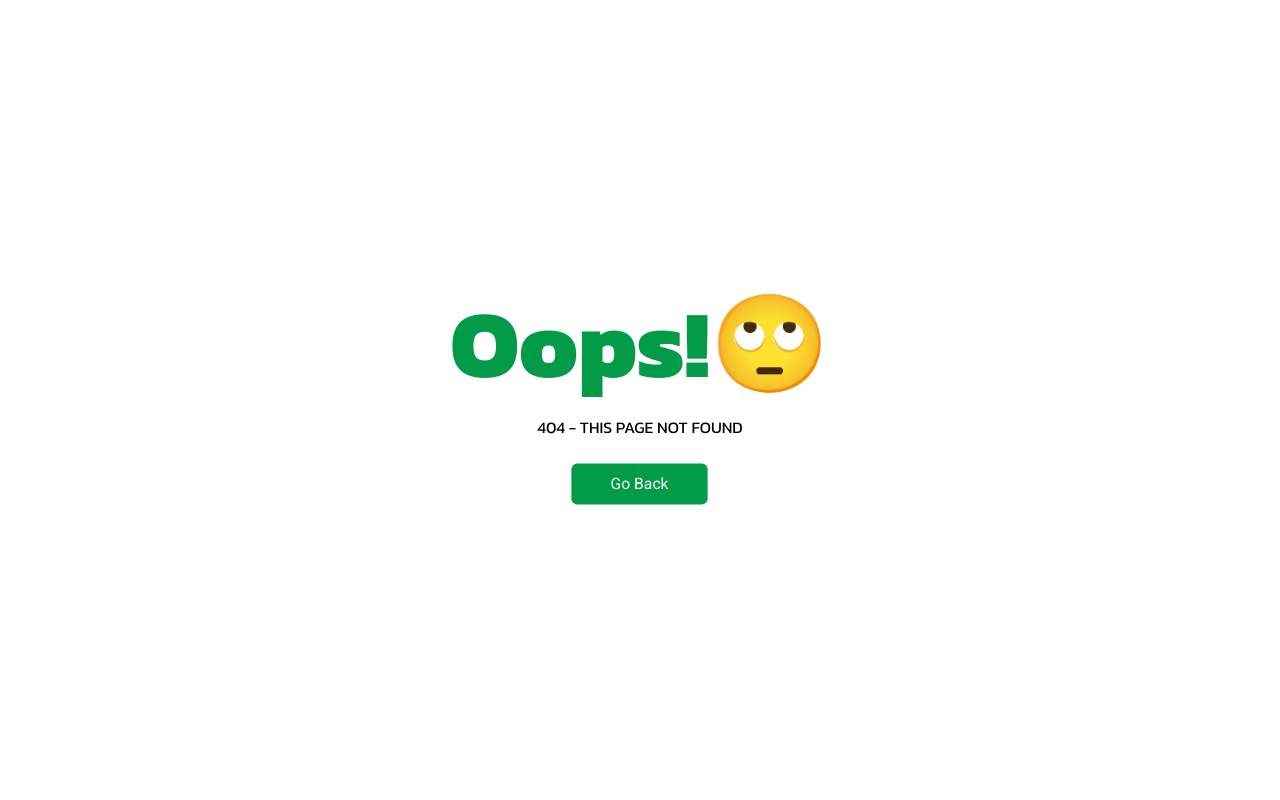
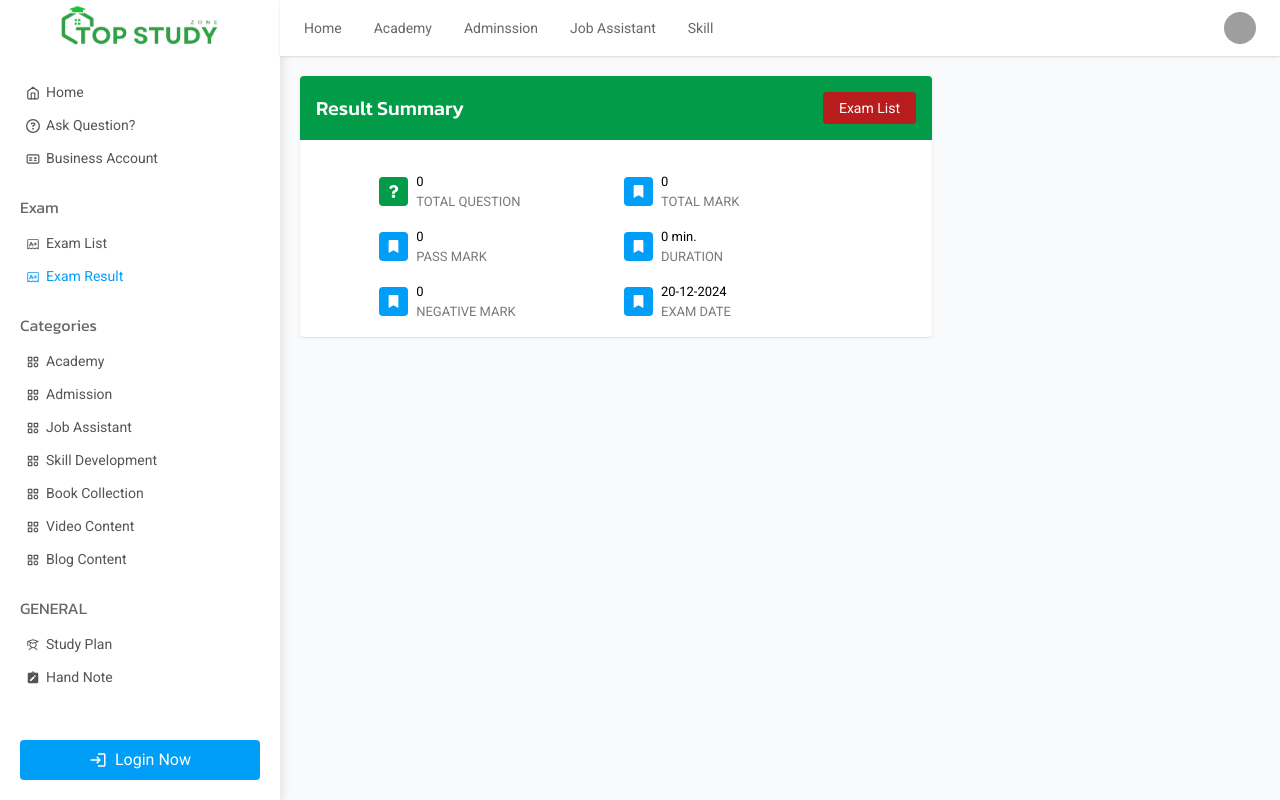
Before and after one commit to nuaimhasan/topstudyzone-frontend, a React (Vite) app: page /exam/exam-result in a window 1280 px wide. Before the commit this address had no page. Built offline with nearby package versions, Linux system fonts and the light colour scheme; grey boxes are pictures that could not be loaded.

Commit message:
exam result page add

```diff
--- a/src/Components/UserLayoutComponents/UserLayoutSidebar/UserSidebarLists.jsx
+++ b/src/Components/UserLayoutComponents/UserLayoutSidebar/UserSidebarLists.jsx
@@ -38,14 +38,14 @@ export default function UserSidebarLists() {
       <ul className="mt-5">
         <h2 className="text-neutral/80 mb-2">Exam</h2>
         <li>
-          <NavLink to="/exam-list">
+          <NavLink to="/exam/exam-list">
             <PiExam />
             Exam List
           </NavLink>
         </li>
 
         <li>
-          <NavLink to="/exam-result">
+          <NavLink to="/exam/exam-result">
             <PiExam />
             Exam Result
           </NavLink>
--- a/src/Pages/UserLayoutPages/Academy/ModelTest/ModelTest.jsx
+++ b/src/Pages/UserLayoutPages/Academy/ModelTest/ModelTest.jsx
@@ -6,7 +6,6 @@ import { useEffect, useState } from "react";
 
 import { FaQuestion } from "react-icons/fa6";
 import { FaBookmark } from "react-icons/fa";
-import { CgEditBlackPoint } from "react-icons/cg";
 import { MdRadioButtonUnchecked, MdRadioButtonChecked } from "react-icons/md";
 
 export default function ModelTest() {
@@ -108,6 +107,23 @@ export default function ModelTest() {
   };
 
   const completed = (100 / totalQuestion) * examQuetion?.length;
+
+  const handleExamSubmit = () => {
+    const examInfo = {
+      totalQuestion,
+      totalMark,
+      passMark,
+      examDuration,
+      negativeMark,
+      date: today,
+      mcqs: examQuetion,
+    };
+
+    setTime(0);
+
+    console.log(examInfo);
+  };
+
   return (
     <div>
       {isExamStart ? (
@@ -237,7 +253,9 @@ export default function ModelTest() {
           </div>
 
           <div className="mt-5">
-            <button className="secondary_btn">Submit</button>
+            <button onClick={handleExamSubmit} className="secondary_btn">
+              Submit
+            </button>
           </div>
         </section>
       ) : (
--- /dev/null
+++ b/src/Pages/UserLayoutPages/Exam/ExamResult/ExamResult.jsx
@@ -0,0 +1,85 @@
+import { FaBookmark, FaQuestion } from "react-icons/fa";
+import { Link } from "react-router-dom";
+
+export default function ExamResult() {
+  return (
+    <div>
+      <section className="grid grid-cols-3 gap-6">
+        <div className="col-span-2 bg-base-100 rounded overflow-hidden shadow">
+          <div className="bg-primary text-base-100 p-4 flex justify-between items-center">
+            <h2 className="text-xl font-medium">Result Summary</h2>
+            <Link
+              to="/exam"
+              className="bg-red-700 text-base-100 px-4 py-1.5 rounded text-sm"
+            >
+              Exam List
+            </Link>
+          </div>
+
+          <div className="mt-4 p-4 grid grid-cols-2 gap-4 text-[13px] lg:w-4/5 mx-auto">
+            <div className="flex items-center gap-2">
+              <div className="bg-primary text-base-100 p-2 rounded">
+                <FaQuestion />
+              </div>
+              <div>
+                <p>0</p>
+                <p className="text-neutral-content">TOTAL QUESTION</p>
+              </div>
+            </div>
+
+            <div className="flex items-center gap-2">
+              <div className="bg-secondary text-base-100 p-2 rounded">
+                <FaBookmark />
+              </div>
+              <div>
+                <p>0</p>
+                <p className="text-neutral-content">TOTAL MARK</p>
+              </div>
+            </div>
+
+            <div className="flex items-center gap-2">
+              <div className="bg-secondary text-base-100 p-2 rounded">
+                <FaBookmark />
+              </div>
+              <div>
+                <p>0</p>
+                <p className="text-neutral-content">PASS MARK</p>
+              </div>
+            </div>
+
+            <div className="flex items-center gap-2">
+              <div className="bg-secondary text-base-100 p-2 rounded">
+                <FaBookmark />
+              </div>
+              <div>
+                <p>0 min.</p>
+                <p className="text-neutral-content">DURATION</p>
+              </div>
+            </div>
+
+            <div className="flex items-center gap-2">
+              <div className="bg-secondary text-base-100 p-2 rounded">
+                <FaBookmark />
+              </div>
+              <div>
+                <p>0</p>
+                <p className="text-neutral-content">NEGATIVE MARK</p>
+              </div>
+            </div>
+
+            <div className="flex items-center gap-2">
+              <div className="bg-secondary text-base-100 p-2 rounded">
+                <FaBookmark />
+              </div>
+              <div>
+                <p>20-12-2024</p>
+                <p className="text-neutral-content">EXAM DATE</p>
+              </div>
+            </div>
+          </div>
+        </div>
+        <div></div>
+      </section>
+    </div>
+  );
+}
--- a/src/Routers/Routers.jsx
+++ b/src/Routers/Routers.jsx
@@ -29,6 +29,11 @@ const Content = lazy(() =>
 const McqF = lazy(() => import("../Pages/UserLayoutPages/Academy/McqF/McqF"));
 const ModelTest = lazy(() =>
   import("../Pages/UserLayoutPages/Academy/ModelTest/ModelTest")
+);
+
+// Exam
+const ExamResult = lazy(() =>
+  import("../Pages/UserLayoutPages/Exam/ExamResult/ExamResult")
 );
 
 //------------------------------------------------------------------------------
@@ -157,6 +162,8 @@ export default function Routers() {
           <Route path="/academy/:subjectId/test" element={<ModelTest />} />
 
           <Route path="/academy/:chapterId/content" element={<Content />} />
+
+          <Route path="/exam/exam-result" element={<ExamResult />} />
         </Route>
 
         {/* ---------Admin Routes----------- */}
```
